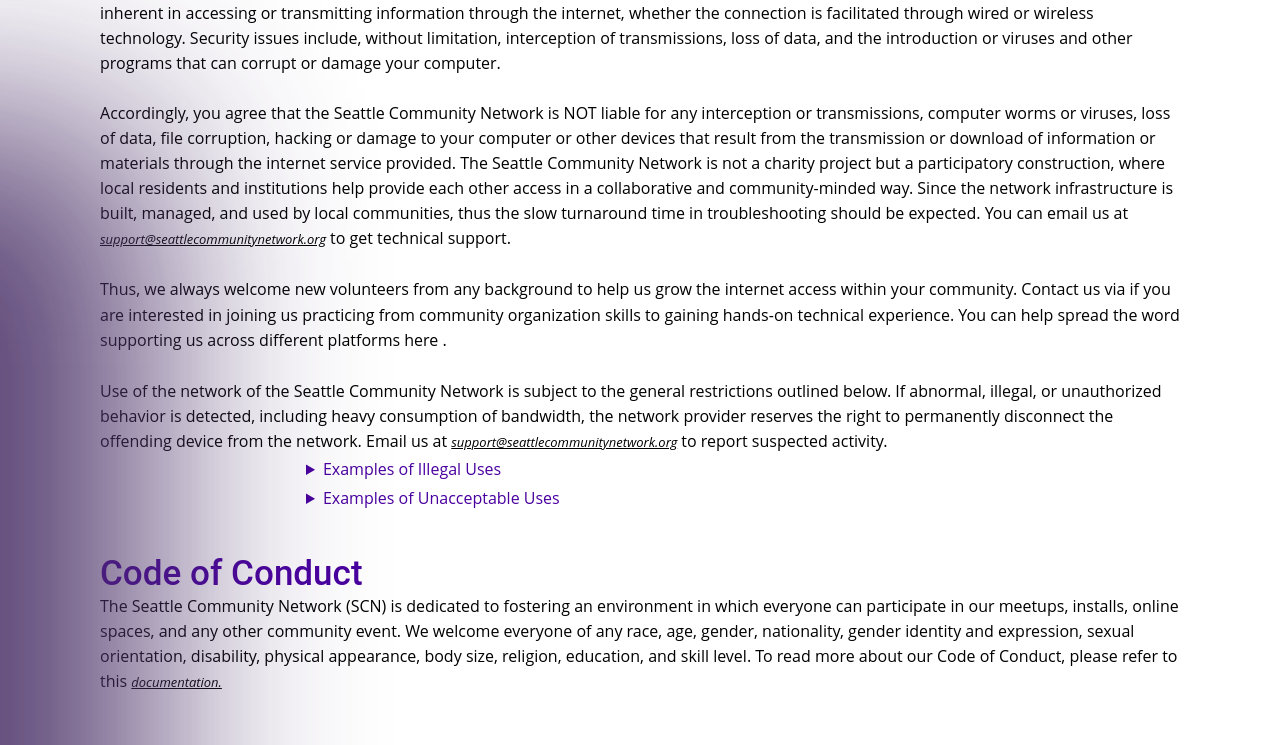
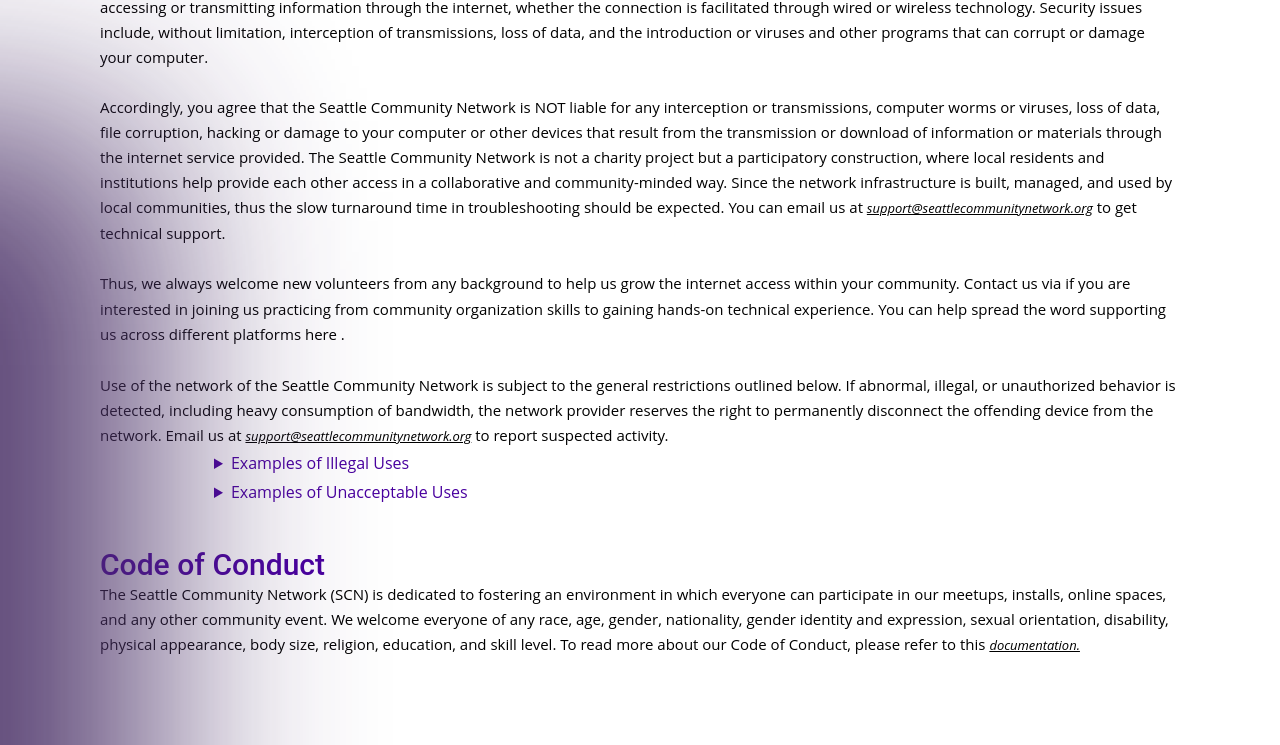
Before and after one commit to Local-Connectivity-Lab/captive-portal, a plain HTML site: page index.html in a window 1280 px wide. Shown: the part 528-1273 px from the top of the page. After the commit the page ends 1236 px from the top, so only its background shows below. Drawn offline with Linux system fonts and the light colour scheme.

Commit message:
fixed the layout of detials

```diff
--- a/css/style.css
+++ b/css/style.css
@@ -71,13 +71,7 @@ html {
   font-family: 'Roboto';
   font-style: normal;
   font-weight: 500;
-  font-size: 35px;
-  /* line-height: 30px; */
-
-  /* margin-top: 10px; */
-  /* padding-top: 10px; */
-
-  /* identical to box height */
+  font-size: 30px;
   color: #49009F;
 }
 
@@ -85,7 +79,7 @@ html {
   font-family: 'Open Sans';
   font-style: normal;
   font-weight: normal;
-  font-size: 16px;
+  font-size: 15px;
   line-height: 25px;
 
   color: #000000;
@@ -99,26 +93,24 @@ html {
   line-height: 25px;
 
   color: #000000;
+
 }
 
 details {
+  display: flex;
   font-family: 'Open Sans';
   font-style: normal;
-  /* font-weight: bold; */
   font-size: 6px;
   line-height: 25px;
   color: #49009F;
-
-  width: 680px;
+  width: 80%;
 }
 
 details > summary {
   padding: 2px 6px;
-  width: 19em;
+  width: 80%;
   font-size: medium;
-  /* background-color: #ddd; */
   border: none;
-  /* box-shadow: 3px 3px 4px black; */
   cursor: pointer;
 }
 
@@ -128,9 +120,6 @@ details > p {
   margin: 0;
   color: #000000; /* text color */
   font-size: small;
-
-  /* background-color: rgb(226, 206, 138); */
-  /* box-shadow: 3px 3px 4px black; */
 }
 
 details > ul {
--- a/index.html
+++ b/index.html
@@ -17,15 +17,6 @@
     <div class="back-purple back-grad"></div>
     <div class="back-yellow back-grad"></div>
 
-    <!-- $(if chap-id) -->
-    <!-- <form name="sendin" action="$(link-login-only)" method="post" style="display:none">
-        <input type="hidden" name="username" />
-        <input type="hidden" name="password" />
-        <input type="hidden" name="dst" value="$(link-orig)" />
-        <input type="hidden" name="popup" value="true" />
-    </form> -->
-
-    <script src="/md5.js"></script>
     <script>
         function doLogin() {
             document.sendin.username.value = document.login.username.value;
@@ -36,7 +27,6 @@
             return false;
         }
     </script>
-    <!-- $(endif) -->
     <div >
         <div class="main">
             <div class="welcome">
```
